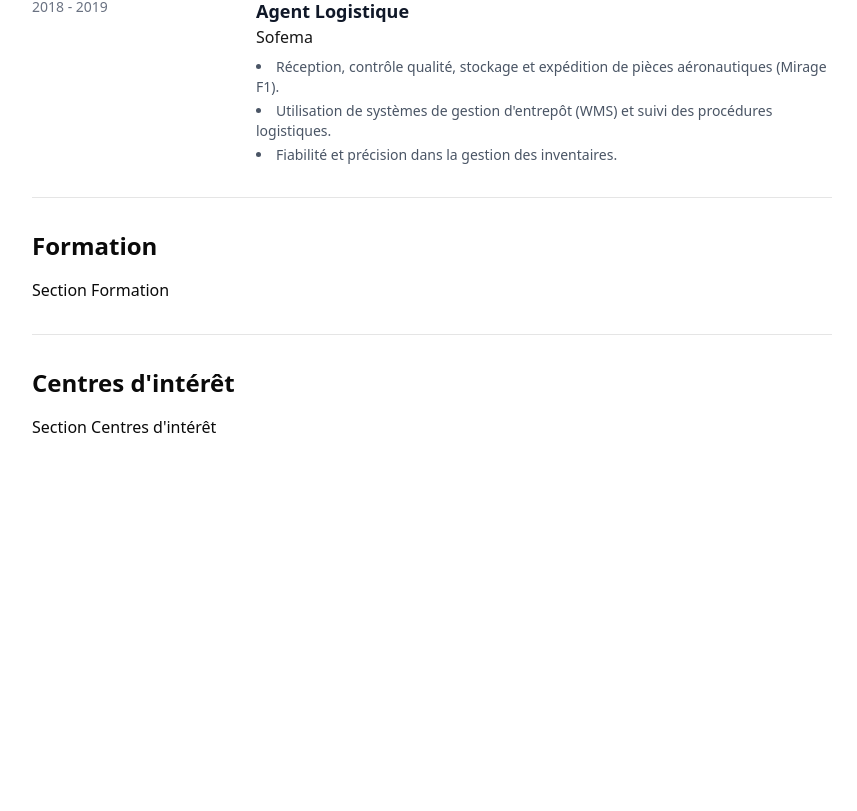
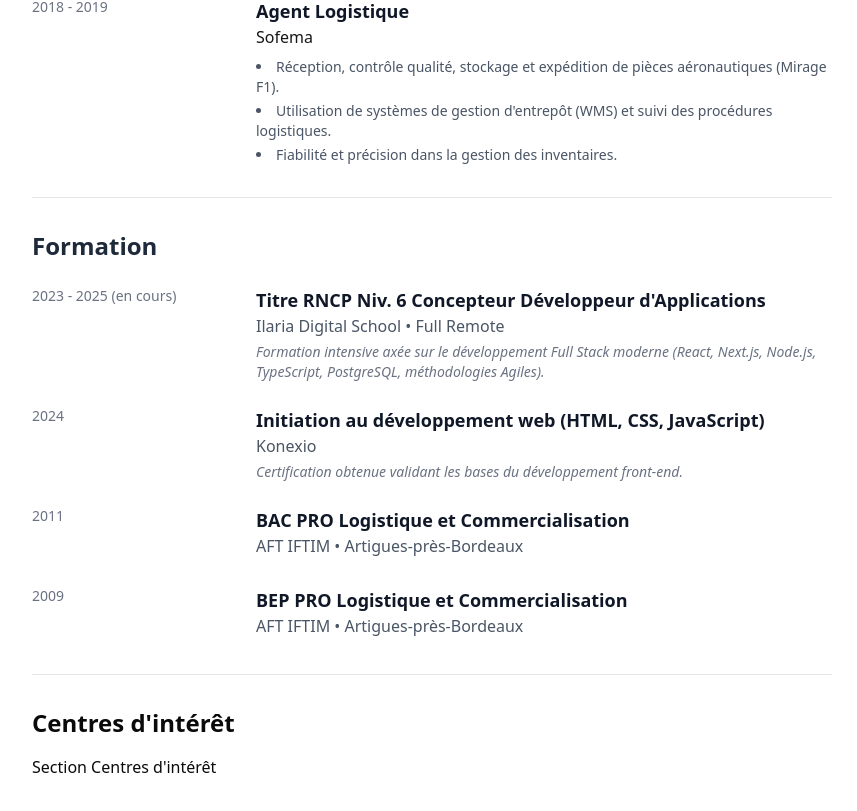
Before and after one commit to TeeBo8/nextjs-cv, a Next.js app: page / in a window 1280 px wide. Shown: the part 2425-3236 px from the top of the page, without its empty margins (208-1065 px from the left). Before the commit the page ends 2936 px from the top, so only its background shows below. Built offline with nearby package versions, Linux system fonts and the light colour scheme.

Commit message:
feat: Implement EducationCV section

```diff
--- a/components/cv/EducationCV.tsx
+++ b/components/cv/EducationCV.tsx
@@ -1,11 +1,68 @@
 import React from 'react';
+
+// Données de formation académique
+const educationData = [
+  {
+    degree: "Titre RNCP Niv. 6 Concepteur Développeur d'Applications",
+    institution: "Ilaria Digital School",
+    location: "Full Remote",
+    dates: "2023 - 2025 (en cours)",
+    description: "Formation intensive axée sur le développement Full Stack moderne (React, Next.js, Node.js, TypeScript, PostgreSQL, méthodologies Agiles).", // Ajout d'une petite description si pertinent
+  },
+  {
+    degree: "Initiation au développement web (HTML, CSS, JavaScript)",
+    institution: "Konexio",
+    location: "",
+    dates: "2024",
+    description: "Certification obtenue validant les bases du développement front-end.",
+  },
+  {
+    degree: "BAC PRO Logistique et Commercialisation",
+    institution: "AFT IFTIM",
+    location: "Artigues-près-Bordeaux",
+    dates: "2011",
+    description: "", // Pas forcément besoin de description ici
+  },
+  {
+    degree: "BEP PRO Logistique et Commercialisation",
+    institution: "AFT IFTIM",
+    location: "Artigues-près-Bordeaux",
+    dates: "2009",
+    description: "",
+  },
+];
 
 const EducationCV = () => {
   return (
-    <section className="mb-6">
-      <h2 className="text-2xl font-bold mb-4">Formation</h2>
-      <div>
-        <p>Section Formation</p>
+    <section aria-labelledby="education-heading">
+      <h2 id="education-heading" className="text-2xl font-semibold text-gray-800 dark:text-gray-200 mb-6">
+        Formation
+      </h2>
+      <div className="space-y-6"> {/* Espace vertical entre chaque diplôme */}
+        {educationData.map((edu, index) => (
+          <div key={index} className="flex flex-col md:flex-row gap-x-6">
+            {/* Colonne Dates */}
+            <div className="md:w-1/4 mb-1 md:mb-0 text-sm text-gray-500 dark:text-gray-400 font-medium shrink-0">
+              {edu.dates}
+            </div>
+
+            {/* Colonne Détails */}
+            <div className="md:w-3/4 grow">
+              <h3 className="text-lg font-semibold text-gray-900 dark:text-gray-100">
+                {edu.degree}
+              </h3>
+              <p className="text-md font-medium text-gray-600 dark:text-gray-300 mb-1">
+                {edu.institution} {edu.location && `• ${edu.location}`}
+              </p>
+              {/* Afficher la description seulement si elle existe */}
+              {edu.description && (
+                 <p className="text-sm text-gray-500 dark:text-gray-400 italic">
+                   {edu.description}
+                 </p>
+              )}
+            </div>
+          </div>
+        ))}
       </div>
     </section>
   );
```
